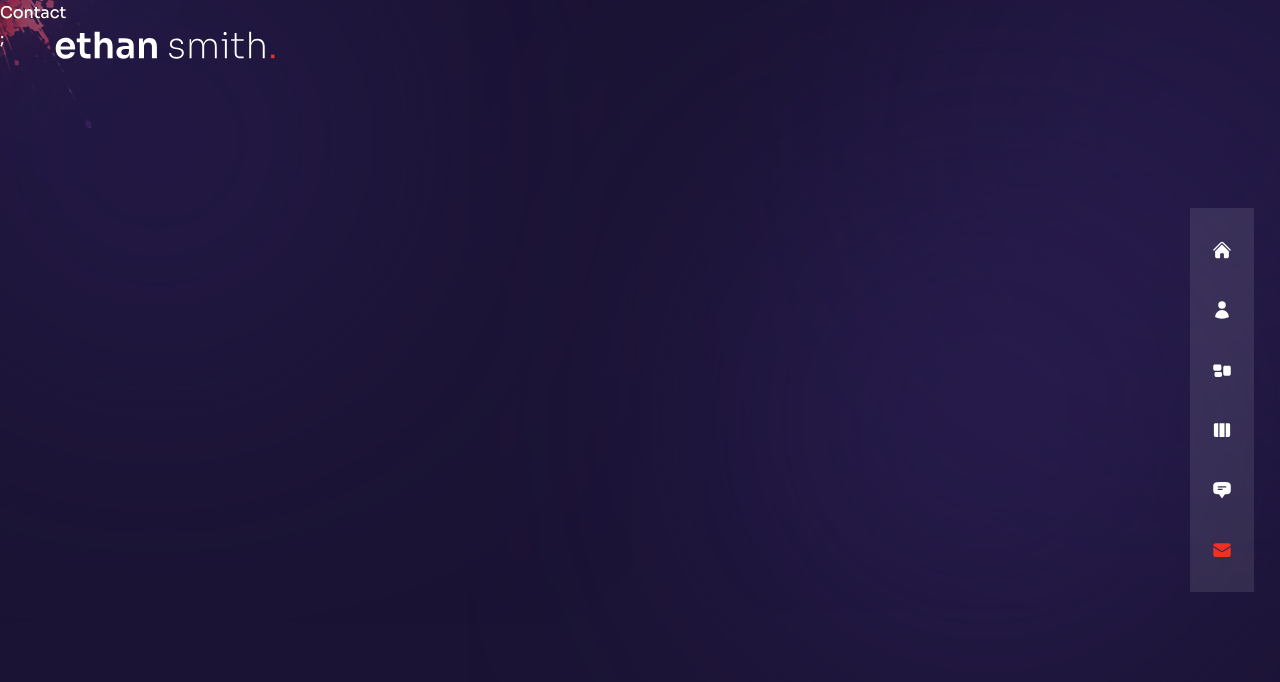
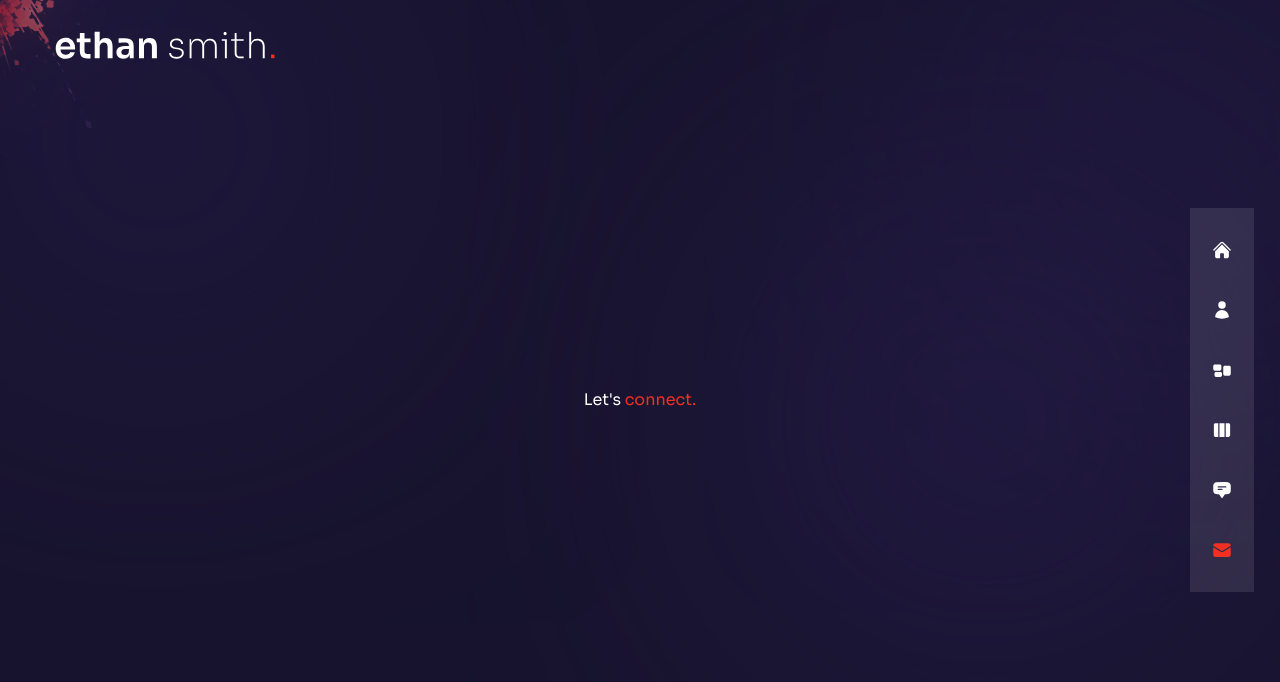
Before and after one commit to valjor98/valjor98.github.io, a Next.js app: page /contact in a window 1280 px wide. Shown: the top 682 px of the page. Built offline with nearby package versions, Linux system fonts and the light colour scheme.

Commit message:
bug fixes

```diff
--- a/pages/contact/index.js
+++ b/pages/contact/index.js
@@ -1,5 +1,23 @@
+import Circles from "../../components/Circles";
+
+import { BsArrowBarRight } from "react-icons/bs";
+
+import { motion } from "framer-motion";
+
+import { fadeIn } from "../../variants";
+
 const Contact = () => {
-  return <div>Contact</div>;
+  return (
+    <div className="h-full bg-primary/30">
+      <div className="container mx-auto py-32 text-center xl:text-left flex
+      items-center justify-center h-full">
+        {/* text */}
+        <h2>
+          Let's <span className="text-accent">connect.</span>
+        </h2>
+      </div>
+    </div>
+  )
 };
 
 export default Contact;
```
